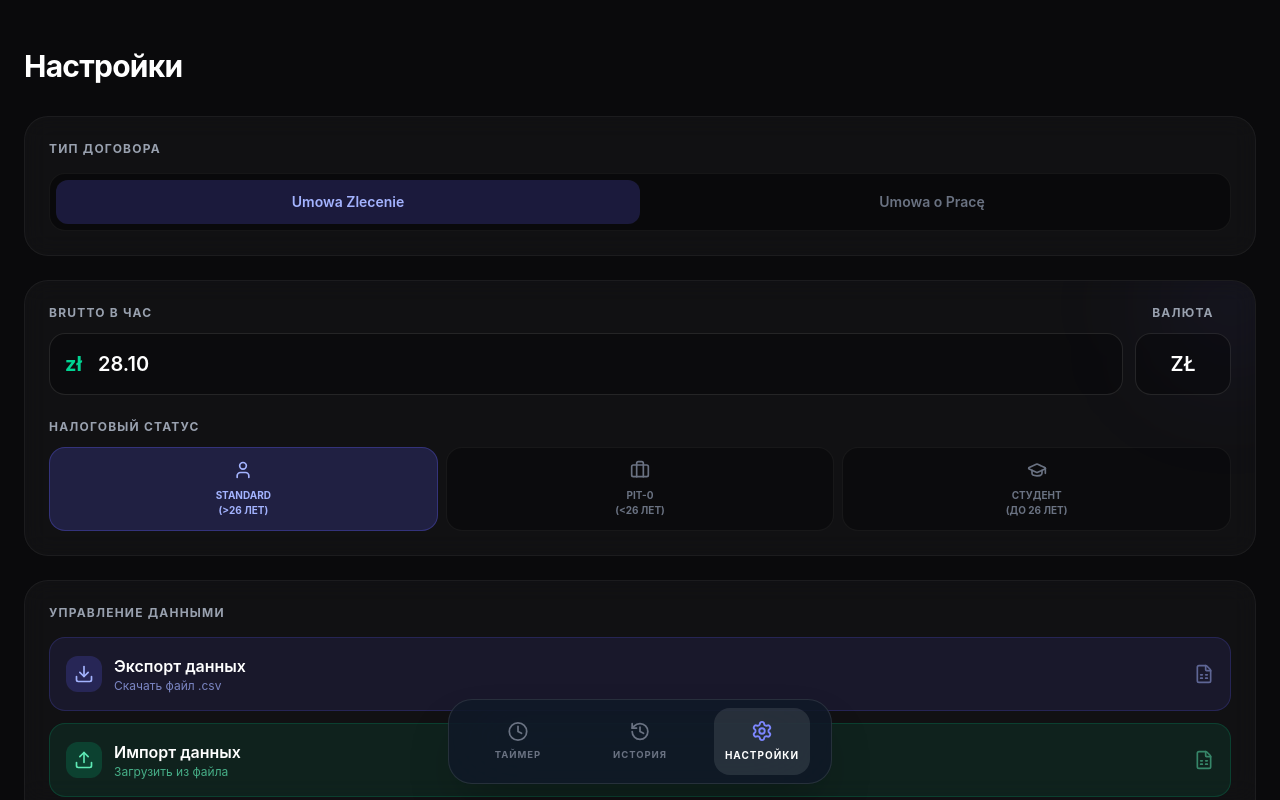
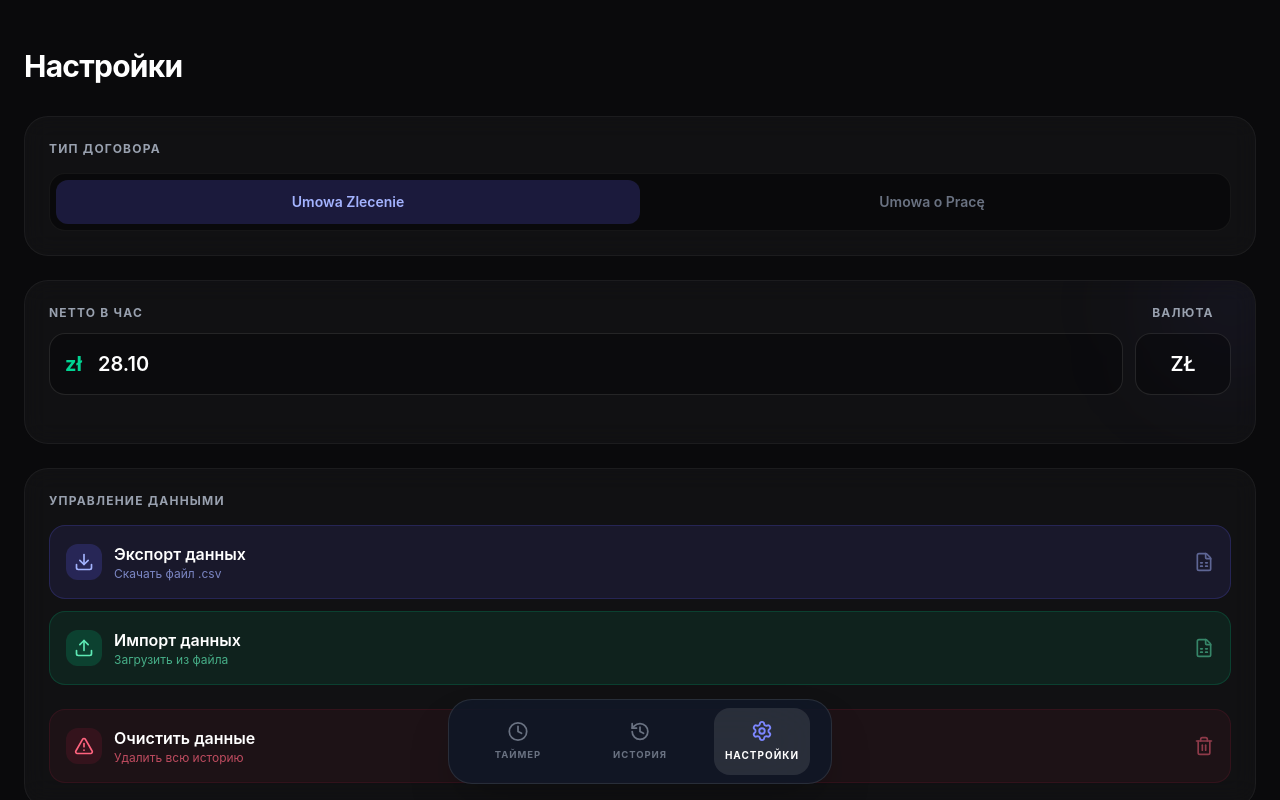
Before and after one commit to OwenSide/work-tracker-pwa, a React (Vite) app: page / in a window 1280 px wide. Both pictures are taken after a click on the button "НАСТРОЙКИ". Built offline with nearby package versions, Linux system fonts and the light colour scheme.

Commit message:
Updated Settings UI to conditionally render the tax status section

```diff
--- a/src/App.jsx
+++ b/src/App.jsx
@@ -95,8 +95,7 @@ export default function App() {
     let multiplier = 0.73;
 
     if (contractType === 'zlecenie') {
-      if (taxStatus === 'student') multiplier = 1;
-      else if (taxStatus === 'under26') multiplier = 0.78;
+      multiplier = 1; // Для Zlecenie берем ставку "как есть", без вычетов
     } else if (contractType === 'oprace') {
       if (taxStatus === 'student' || taxStatus === 'under26') multiplier = 0.78;
       else multiplier = 0.73;
--- a/src/components/Dashboard.jsx
+++ b/src/components/Dashboard.jsx
@@ -36,8 +36,7 @@ export default function Dashboard({ activeShift, startShift, stopShift, togglePa
 
     let multiplier = 0.73;
     if (contractType === 'zlecenie') {
-      if (taxStatus === 'student') multiplier = 1;
-      else if (taxStatus === 'under26') multiplier = 0.78;
+      multiplier = 1; // Для Zlecenie берем ставку "как есть", без вычетов
     } else if (contractType === 'oprace') {
       if (taxStatus === 'student' || taxStatus === 'under26') multiplier = 0.78;
       else multiplier = 0.73;
--- a/src/components/History.jsx
+++ b/src/components/History.jsx
@@ -68,8 +68,7 @@ export default function History({ shifts, setShifts, hourlyRate, currency, contr
 
     let multiplier = 0.73;
     if (contractType === 'zlecenie') {
-      if (taxStatus === 'student') multiplier = 1;
-      else if (taxStatus === 'under26') multiplier = 0.78;
+      multiplier = 1; // Для Zlecenie берем ставку "как есть", без вычетов
     } else if (contractType === 'oprace') {
       if (taxStatus === 'student' || taxStatus === 'under26') multiplier = 0.78;
       else multiplier = 0.73;
--- a/src/components/Settings.jsx
+++ b/src/components/Settings.jsx
@@ -162,7 +162,7 @@ export default function Settings({ contractType, setContractType, hourlyRate, se
           <div className="flex gap-3 relative z-10 mb-6">
             <div className="flex-1">
               <label className="block text-gray-400 text-xs font-bold uppercase tracking-widest mb-3">
-                {contractType === 'oprace' ? 'Brutto в месяц' : 'Brutto в час'}
+                {contractType === 'oprace' ? 'Brutto в месяц' : 'Netto в час'}
               </label>
               <div className="relative">
                 <div className="absolute inset-y-0 left-0 flex items-center pl-4 pointer-events-none"><span className="text-xl text-emerald-400 font-bold">{currency}</span></div>
@@ -180,14 +180,18 @@ export default function Settings({ contractType, setContractType, hourlyRate, se
             </div>
           </div>
 
+          {contractType === 'oprace' && (
+            <>
               <label className="block text-gray-400 text-xs font-bold uppercase tracking-widest mb-3 relative z-10">Налоговый статус</label>
               <div className="grid grid-cols-3 gap-2 relative z-10">
                 <button onClick={() => setTaxStatus('standard')} className={cn("flex flex-col items-center gap-2 p-3 rounded-2xl border transition-all", taxStatus === 'standard' ? "bg-indigo-500/20 border-indigo-500/30 text-indigo-300" : "bg-black/30 border-white/5 text-gray-500")}><User size={20}/> <span className="text-[10px] uppercase font-bold text-center">Standard<br/>(&gt;26 лет)</span></button>
                 <button onClick={() => setTaxStatus('under26')} className={cn("flex flex-col items-center gap-2 p-3 rounded-2xl border transition-all", taxStatus === 'under26' ? "bg-indigo-500/20 border-indigo-500/30 text-indigo-300" : "bg-black/30 border-white/5 text-gray-500")}><Briefcase size={20}/> <span className="text-[10px] uppercase font-bold text-center">PIT-0<br/>(&lt;26 лет)</span></button>
                 <button onClick={() => setTaxStatus('student')} className={cn("flex flex-col items-center gap-2 p-3 rounded-2xl border transition-all", taxStatus === 'student' ? "bg-indigo-500/20 border-indigo-500/30 text-indigo-300" : "bg-black/30 border-white/5 text-gray-500")}><GraduationCap size={20}/> <span className="text-[10px] uppercase font-bold text-center">Студент<br/>(до 26 лет)</span></button>
               </div>
-          {contractType === 'oprace' && taxStatus === 'student' && (
-            <p className="text-amber-500/70 text-[10px] uppercase tracking-wide mt-3 text-center">На Umowie o Pracę статус студента не дает освобождения от ZUS</p>
+              {taxStatus === 'student' && (
+                <p className="text-amber-500/70 text-[10px] uppercase tracking-wide mt-3 text-center relative z-10">На Umowie o Pracę статус студента не дает освобождения от ZUS</p>
+              )}
+            </>
           )}
         </div>
 
```
Lines whose indentation alone changed are shown as unchanged.
